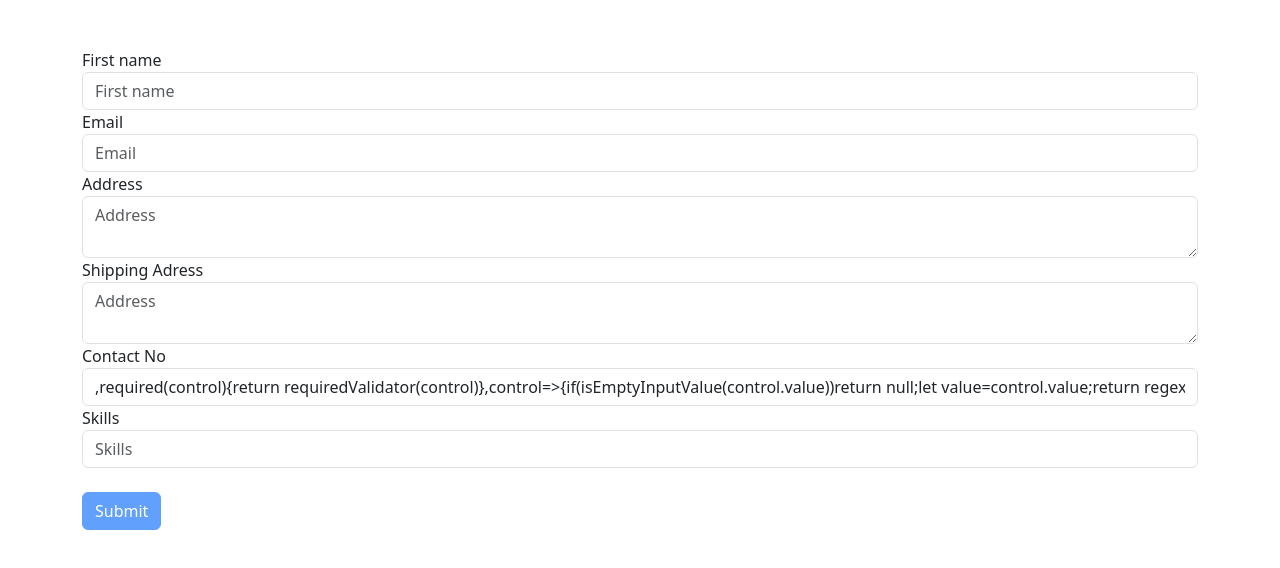
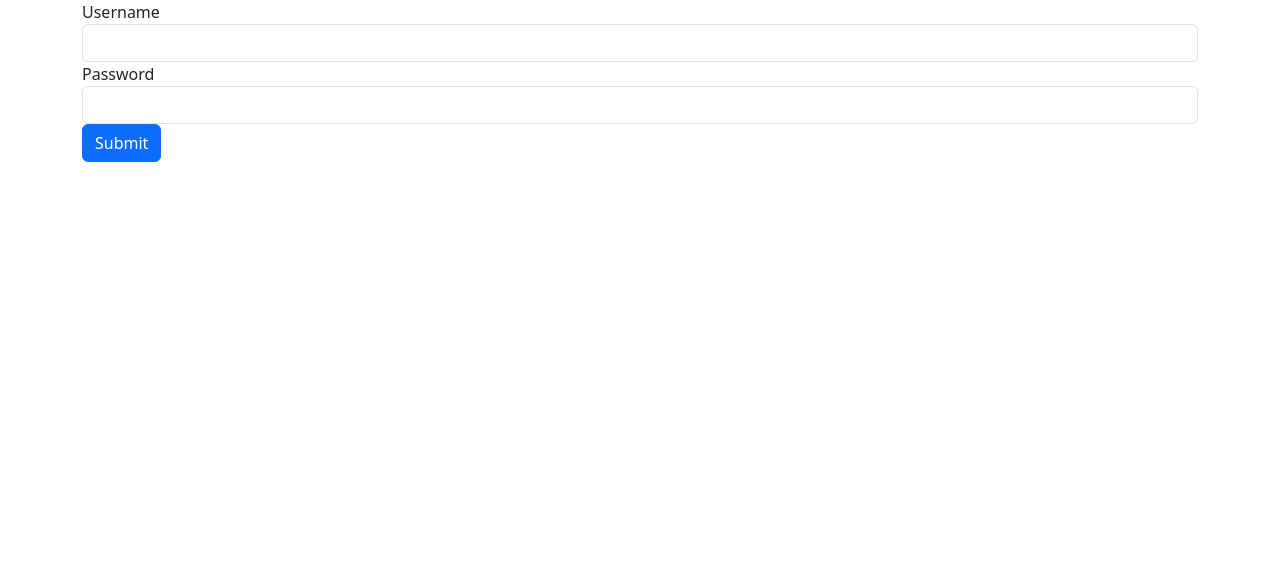
Before and after one commit to Kozak-Volodymyr/Angular_course, an Angular app: page / in a window 1280 px wide. Shown: the top 568 px of the page. Built offline with nearby package versions, Linux system fonts and the light colour scheme.

Commit message:
custom Validation

```diff
--- a/src/app/app.component.html
+++ b/src/app/app.component.html
@@ -1,69 +1,21 @@
-<div class="container mt-5">
-<div class="form-area">
-
-
-    <form [formGroup]="form" (ngSubmit)="onSubmit()">
+<div class="container">
+    <form [formGroup]="form">
         <div class="form-group">
-            <label>First name</label>
-            <input formControlName="fullName" type="text" placeholder="First name" class="form-control" name="fullName" />
-            <div class="alert alert-danger" *ngIf="fullName.touched && fullName.invalid">
-                <div  *ngIf="fullName.errors?.required">Required</div>
-                <div *ngIf="fullName.errors?.minlength">MinLength</div>
-    </div>
-    </div>
-
-        <div class="form-group">
-            <label>Email</label>
-            <input formControlName="email" type="email" placeholder="Email" class="form-control" name="email" />
-            <div class="alert alert-danger" *ngIf="Email.touched && Email.invalid">
-                <div  *ngIf="Email.errors?.required">Required</div>
-                <div *ngIf="Email.errors?.pattern">Pattern</div>
-    </div>
+            <label>Username</label>
+            <input type="text" class="form-control" formControlName="username">
+            <div class="alert alert-danger" *ngIf="fc.username.touched && fc.username.invalid">
+                <div  *ngIf="fc.username.errors?.required">Required</div>
+                <div *ngIf="fc.username.errors?.minlength">MinLength</div>
+                <div *ngIf="fc.username.errors?.noSpaceValidator">No space</div>
         </div>
-
-        <div formGroupName="contactDetails">
-       <div class="form-group">
-        <label>Address</label>
-        <textarea
-        placeholder="Address" class="form-control"
-        name="address" formControlName="address"></textarea>
-       <div class="alert alert-danger" *ngIf="Address.touched && Address.invalid">
-                <div  *ngIf="Address.errors?.required">Required</div>
-    </div>
-    </div>
-    <div class="form-group">
-        <label>Shipping Adress</label>
-        <textarea
-        placeholder="Address" class="form-control"
-        name="address" formControlName="shippingAddress"></textarea>
-        <div class="alert alert-danger" *ngIf="shippingAddress.touched && shippingAddress.invalid">
-            <div  *ngIf="shippingAddress.errors?.required">Required</div>
-</div>
-    </div>
-    <div class="form-group">
-        <label>Contact No</label>
-        <input formControlName="contactNo" type="text" placeholder="Contact No" class="form-control" />
-        <div class="alert alert-danger" *ngIf="contactNo.touched && contactNo.invalid" >
-            <div  *ngIf="contactNo.errors?.required">Required</div>
-            <div *ngIf="contactNo.errors?.pattern">Pattern</div>
-</div>
-</div>
-
         </div>
         <div class="form-group">
-            <label>Skills</label>
-               <input placeholder="Skills" type="text" name="skill" class="form-control" #skill (keyup.enter)="addSkills(skill)" />
-               <br/>
-               <ul class="list-group">
-                   <li class="list-group item" *ngFor="let skill of Skills.controls;let i=index">
-                       {{skill.value}}
-                       <a href="" class="btn- btn-sm btn-danger" (click)="removeSkills(i)">X</a>
-                   </li>
-               </ul>
-   </div>
-
-        <button type="submit" class="btn btn-primary" [disabled]="form.invalid">Submit</button>
+            <label>Password</label>
+            <input type="text" class="form-control" formControlName="password">
+            <div class="alert alert-danger" *ngIf="fc.password.touched && fc.password.invalid">
+                <div  *ngIf="fc.password.errors?.required">Required</div>
+        </div>
+        </div>
+        <button type="submit" class="btn btn-primary">Submit</button>
     </form>
 </div>
-
-</div>
--- a/src/app/app.component.ts
+++ b/src/app/app.component.ts
@@ -2,6 +2,7 @@ import { Component,ViewChild,AfterViewInit } from '@angular/core';
 import { PostComponent } from './post/post.component';
 import { FormArray, NgForm, NgModel, Validators } from '@angular/forms';
 import {FormGroup,FormControl,FormBuilder} from '@angular/forms'
+import { noSpace } from './validators/nospace.validators';
 @Component({
   selector: 'app-root',
   templateUrl: './app.component.html',
@@ -9,65 +10,16 @@ import {FormGroup,FormControl,FormBuilder} from '@angular/forms'
 })
 
 export class AppComponent {
-form:any
-emailRegex:string='[a-z0-9._%+\-]+@[a-z0-9.\-]+\.[a-z]{2,}$'
-contactRegex:string='[380][0-9]{9}'
-constructor(fb:FormBuilder){
-
+  form:any
+ constructor(fb:FormBuilder){
   this.form=fb.group({
-    fullName:['',[Validators.required,Validators.minLength(5)]],
-    email:['',[Validators.required,Validators.pattern(this.emailRegex)]],
-    contactDetails:fb.group(
-      {
-        address:['',[Validators.required]],
-      shippingAddress:['',[Validators.required]],
-      contactNo:[['',Validators.required,
-        Validators.pattern(this.contactRegex)]],
-      }
-    ),
-    skills:fb.array([])
+    username:['',[Validators.required,
+    Validators.minLength(5),
+  noSpace.noSpaceValidations]],
+    password:['',Validators.required]
   })
-/*   this.form=new FormGroup({
-    fullName:new FormControl('',),
-    email:new FormControl('',),
-    contactDetails:new FormGroup({
-      address:new FormControl('',[Validators.required]),
-      shippingAddress:new FormControl('',Validators.required),
-      contactNo:new FormControl('',[Validators.required,
-        Validators.pattern(this.contactRegex)])
-    }),
-    skills:new FormArray([])
-  }) */
+ }
+ get fc(){
+  return this.form.controls;
+ }
 }
-get fullName(){
-  console.log(this.form.get('fullName'))
-  return this.form.get('fullName');
-}
-get Email(){
-  return this.form.get('email');
-}
-get Address(){
-  return this.form.get('contactDetails.address');
-}
-get shippingAddress(){
-  return this.form.get('contactDetails.shippingAddress');
-}
-get contactNo(){
-  return this.form.get('contactDetails.contactNo');
-}
-get Skills(){
-  return this.form.get('skills') as FormArray
-}
-onSubmit(){
-  console.log(this.form)
-}
-addSkills(skills:HTMLInputElement){
-  this.Skills.push(new FormControl(skills.value))
-  console.log(this.form.value);
-  skills.value='';
-}
-removeSkills(index){
-  this.Skills.removeAt(index);
-}
-
-}
--- /dev/null
+++ b/src/app/validators/nospace.validators.ts
@@ -0,0 +1,12 @@
+import { AbstractControl,ValidationErrors } from "@angular/forms";
+
+export class noSpace{
+    static noSpaceValidations(control:AbstractControl):ValidationErrors | null{
+      let controlValue=control.value as string;
+      if(controlValue.indexOf(" ")>=0){
+        return {noSpaceValidator:true};
+      }else{
+            return null
+        }
+      }
+    }
```
